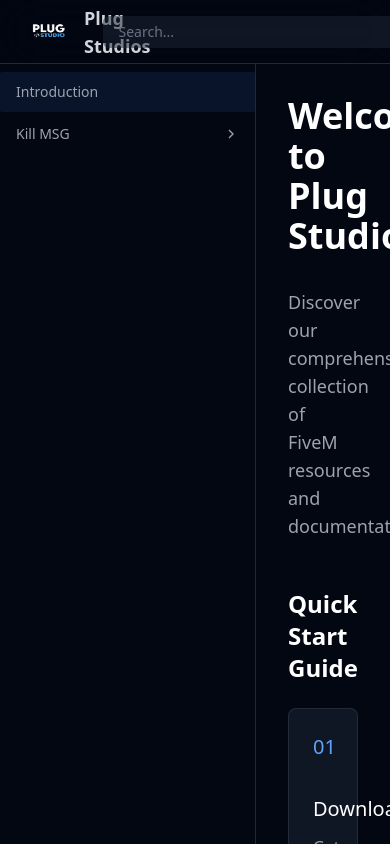
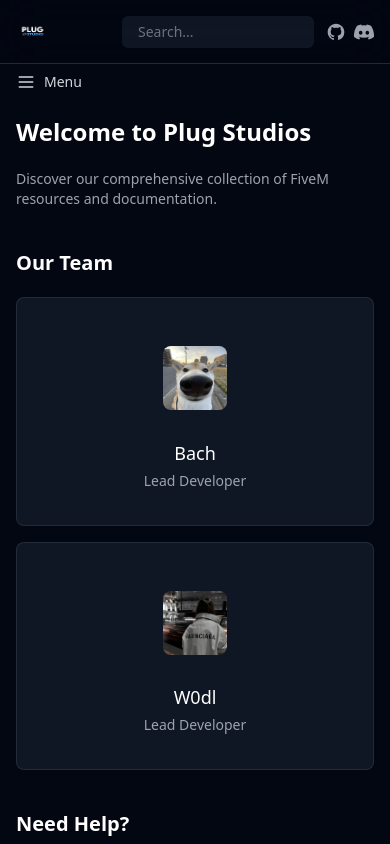
Before and after one commit to BachPB/plug-studios, a SvelteKit app: page / in a window 390 px wide. Built offline with nearby package versions, Linux system fonts and the light colour scheme.

Commit message:
Add files via upload

```diff
--- a/src/lib/index.ts
+++ b/src/lib/index.ts
@@ -1,4 +1,6 @@
 import { writable } from "svelte/store";
+
+export const sidebarOpen = writable(false);
 
 export const Devs = writable([
   {
--- /dev/null
+++ b/src/lib/stores.ts
@@ -0,0 +1,3 @@
+import { writable } from "svelte/store";
+
+export const sidebarOpen = writable(false);
--- a/src/routes/+layout.svelte
+++ b/src/routes/+layout.svelte
@@ -7,18 +7,24 @@
 <div class="h-screen w-screen bg-gray-950 overflow-hidden">
   <TopBar />
   <SideBar />
-  <main class="ml-64 p-8 overflow-y-auto max-h-[calc(100vh-4rem)]">
+  <main
+    class="lg:ml-64 p-4 sm:p-6 lg:p-8 overflow-y-auto max-h-[calc(100vh-4rem)]
+    w-full"
+  >
     <div
       class="max-w-none prose prose-invert
           prose-pre:bg-gray-900/50 prose-pre:border prose-pre:border-gray-800
           prose-code:text-white
-          prose-h1:text-white
-          prose-h2:text-white
-          prose-h3:text-white
+          prose-h1:text-white prose-h1:text-2xl sm:prose-h1:text-3xl lg:prose-h1:text-4xl
+          prose-h2:text-white prose-h2:text-xl sm:prose-h2:text-2xl lg:prose-h2:text-3xl
+          prose-h3:text-white prose-h3:text-lg sm:prose-h3:text-xl lg:prose-h3:text-2xl
           prose-strong:text-white
           prose-a:text-blue-400
-          prose-p:text-gray-400
-          prose-li:text-gray-400"
+          prose-p:text-gray-400 prose-p:text-sm sm:prose-p:text-base
+          prose-li:text-gray-400 prose-li:text-sm sm:prose-li:text-base
+          prose-pre:text-sm sm:prose-pre:text-base
+          prose-pre:p-3 sm:prose-pre:p-4
+          prose-img:rounded-lg"
     >
       <slot />
     </div>
--- a/src/routes/+page.svelte
+++ b/src/routes/+page.svelte
@@ -2,49 +2,28 @@
   import { Devs } from "../lib/index";
 </script>
 
-<div class="space-y-12">
-  <section class="space-y-4">
-    <h1 class="text-4xl font-bold text-white">Welcome to Plug Studios</h1>
-    <p class="text-gray-400 text-lg">
+<div class="space-y-8 sm:space-y-12">
+  <section class="space-y-3 sm:space-y-4">
+    <h1 class="text-2xl sm:text-3xl lg:text-4xl font-bold text-white">
+      Welcome to Plug Studios
+    </h1>
+    <p class="text-gray-400 text-base sm:text-lg">
       Discover our comprehensive collection of FiveM resources and
       documentation.
     </p>
   </section>
 
-  <section class="space-y-6">
-    <h2 class="text-2xl font-semibold text-white">Quick Start Guide</h2>
-    <div class="grid grid-cols-1 md:grid-cols-3 gap-4">
-      <div class="bg-gray-800/50 p-6 rounded-lg border border-gray-700/50">
-        <div class="text-blue-400 text-xl mb-2">01</div>
-        <h3 class="font-medium text-white mb-2">Download</h3>
-        <p class="text-gray-400">
-          Get our resources from your purchase platform
-        </p>
-      </div>
-      <div class="bg-gray-800/50 p-6 rounded-lg border border-gray-700/50">
-        <div class="text-blue-400 text-xl mb-2">02</div>
-        <h3 class="font-medium text-white mb-2">Install</h3>
-        <p class="text-gray-400">Extract files to your resources folder</p>
-      </div>
-      <div class="bg-gray-800/50 p-6 rounded-lg border border-gray-700/50">
-        <div class="text-blue-400 text-xl mb-2">03</div>
-        <h3 class="font-medium text-white mb-2">Configure</h3>
-        <p class="text-gray-400">Customize settings to your needs</p>
-      </div>
-    </div>
-  </section>
-
-  <section class="space-y-6">
-    <h2 class="text-2xl font-semibold text-white">Our Team</h2>
-    <div class="grid grid-cols-1 md:grid-cols-2 gap-6">
+  <section class="space-y-4 sm:space-y-6">
+    <h2 class="text-xl sm:text-2xl font-semibold text-white">Our Team</h2>
+    <div class="grid grid-cols-1 sm:grid-cols-2 gap-4 sm:gap-6">
       {#each $Devs as member}
         <div
-          class="bg-gray-800/50 rounded-lg p-6 text-center border border-gray-700/50"
+          class="bg-gray-800/50 rounded-lg p-4 sm:p-6 text-center border border-gray-700/50"
         >
           <img
             src={member.avatarUrl || "/default-avatar.png"}
             alt={member.name}
-            class="w-20 h-20 rounded-full mx-auto mb-4"
+            class="w-16 h-16 sm:w-20 sm:h-20 rounded-full mx-auto mb-3 sm:mb-4"
           />
           <h3 class="font-medium text-white mb-1">{member.name}</h3>
           <p class="text-sm text-gray-400">{member.role}</p>
@@ -53,24 +32,26 @@
     </div>
   </section>
 
-  <section class="space-y-6">
-    <h2 class="text-2xl font-semibold text-white">Need Help?</h2>
-    <div class="grid grid-cols-1 md:grid-cols-2 gap-6">
+  <section class="space-y-4 sm:space-y-6">
+    <h2 class="text-xl sm:text-2xl font-semibold text-white">Need Help?</h2>
+    <div class="grid grid-cols-1 sm:grid-cols-2 gap-4 sm:gap-6">
       <a
         href="https://discord.gg/SPqwJCzhuA"
-        class="bg-gray-800/50 p-6 rounded-lg border border-gray-700/50 hover:bg-gray-700/50 transition-colors"
+        class="bg-gray-800/50 p-4 sm:p-6 rounded-lg border border-gray-700/50 hover:bg-gray-700/50 transition-colors"
       >
-        <h3 class="text-lg font-medium text-white mb-2">Join our Discord</h3>
-        <p class="text-gray-400">
+        <h3 class="text-base sm:text-lg font-medium text-white mb-2">
+          Join our Discord
+        </h3>
+        <p class="text-sm sm:text-base text-gray-400">
           Get help from our community and team members
         </p>
       </a>
       <a
         href="https://github.com/Plug-Studios"
-        class="bg-gray-800/50 p-6 rounded-lg border border-gray-700/50 hover:bg-gray-700/50 transition-colors"
+        class="bg-gray-800/50 p-4 sm:p-6 rounded-lg border border-gray-700/50 hover:bg-gray-700/50 transition-colors"
       >
-        <h3 class="text-lg font-medium text-white mb-2">GitHub</h3>
-        <p class="text-gray-400">
+        <h3 class="text-base sm:text-lg font-medium text-white mb-2">GitHub</h3>
+        <p class="text-sm sm:text-base text-gray-400">
           Report issues and contribute to our projects
         </p>
       </a>
--- a/src/routes/Items/SideBar.svelte
+++ b/src/routes/Items/SideBar.svelte
@@ -1,9 +1,9 @@
 <script lang="ts">
-  import { navItems } from "$lib/index";
+  import { navItems } from "../../lib/index";
   import { page } from "$app/stores";
-  import { slide } from "svelte/transition";
+  import { slide, fade } from "svelte/transition";
+  import { sidebarOpen } from "../../lib/stores";
 
-  // Function to check if a path is active (including parent paths)
   function isActive(href: string) {
     return (
       $page.url.pathname === href || $page.url.pathname.startsWith(href + "/")
@@ -20,18 +20,132 @@
   }
 </script>
 
+<div class="lg:hidden relative">
+  <button
+    on:click={() => ($sidebarOpen = !$sidebarOpen)}
+    class="flex items-center gap-2 px-4 py-2 text-gray-300 hover:text-white transition-colors rounded-md
+    hover:bg-gray-800/50 focus:outline-none"
+  >
+    <svg class="w-5 h-5" fill="none" stroke="currentColor" viewBox="0 0 24 24">
+      {#if $sidebarOpen}
+        <path
+          stroke-linecap="round"
+          stroke-linejoin="round"
+          stroke-width="2"
+          d="M6 18L18 6M6 6l12 12"
+        />
+      {:else}
+        <path
+          stroke-linecap="round"
+          stroke-linejoin="round"
+          stroke-width="2"
+          d="M4 6h16M4 12h16M4 18h16"
+        />
+      {/if}
+    </svg>
+    <span class="text-sm font-medium">Menu</span>
+  </button>
+
+  {#if $sidebarOpen}
+    <div
+      class="absolute top-full left-0 right-0 mt-2 bg-gray-950 rounded-md shadow-lg border border-gray-800 z-50"
+      transition:fade={{ duration: 200 }}
+    >
+      <nav class="py-2">
+        {#each $navItems as item}
+          {#if item.children}
+            <div class="relative">
+              <button
+                on:click={() => toggleSection(item)}
+                class="flex items-center justify-between w-full px-4 py-2 text-gray-300 hover:text-white
+                hover:bg-gray-800/50 transition-colors"
+              >
+                <div class="flex items-center gap-2">
+                  {#if item.icon}
+                    <svelte:component
+                      this={item.icon}
+                      class="w-4 h-4 text-gray-500"
+                    />
+                  {/if}
+                  <span class="text-sm">{item.label}</span>
+                </div>
+                <svg
+                  class="w-4 h-4 transform transition-transform duration-200 {item.isOpen
+                    ? 'rotate-180'
+                    : ''}"
+                  viewBox="0 0 24 24"
+                  fill="none"
+                  stroke="currentColor"
+                  stroke-width="2"
+                >
+                  <path d="M19 9l-7 7-7-7" />
+                </svg>
+              </button>
+
+              {#if item.isOpen}
+                <div
+                  class="bg-gray-800/50"
+                  transition:slide={{ duration: 200 }}
+                >
+                  {#each item.children as child}
+                    <a
+                      href={child.href}
+                      on:click={() => ($sidebarOpen = false)}
+                      class="flex items-center px-6 py-2 text-sm text-gray-300 hover:text-white hover:bg-gray-800/50
+                      {isActive(child.href)
+                        ? 'bg-blue-500/10 text-blue-400'
+                        : ''}"
+                    >
+                      {#if child.icon}
+                        <svelte:component
+                          this={child.icon}
+                          class="w-4 h-4 mr-2 {isActive(child.href)
+                            ? 'text-blue-400'
+                            : 'text-gray-500'}"
+                        />
+                      {/if}
+                      {child.label}
+                    </a>
+                  {/each}
+                </div>
+              {/if}
+            </div>
+          {:else}
+            <a
+              href={item.href}
+              on:click={() => ($sidebarOpen = false)}
+              class="flex items-center px-4 py-2 text-sm text-gray-300 hover:text-white hover:bg-gray-800/50
+              {isActive(item.href) ? 'bg-blue-500/10 text-blue-400' : ''}"
+            >
+              {#if item.icon}
+                <svelte:component
+                  this={item.icon}
+                  class="w-4 h-4 mr-2 {isActive(item.href)
+                    ? 'text-blue-400'
+                    : 'text-gray-500'}"
+                />
+              {/if}
+              {item.label}
+            </a>
+          {/if}
+        {/each}
+      </nav>
+    </div>
+  {/if}
+</div>
+
 <div
-  class="h-screen w-64 bg-gray-950 fixed left-0 top-16 border-r border-r-gray-800"
+  class="hidden lg:block h-screen w-64 bg-gray-950 fixed left-0 top-16 border-r border-r-gray-800"
 >
   <div class="py-2">
     <nav class="space-y-0.5">
       {#each $navItems as item}
         {#if item.children}
-          <!-- Section with children -->
           <div class="mb-1">
             <button
               on:click={() => toggleSection(item)}
-              class="flex items-center justify-between px-4 py-2.5 w-full text-gray-400 hover:text-white transition-all duration-200 hover:bg-gray-900/50 group"
+              class="flex items-center justify-between px-4 py-2.5 w-full text-gray-400 hover:text-white
+              transition-all duration-200 hover:bg-gray-900/50 group"
             >
               <div class="flex items-center gap-2">
                 {#if item.icon}
@@ -85,7 +199,6 @@
             {/if}
           </div>
         {:else}
-          <!-- Single item -->
           <a
             href={item.href}
             class="flex items-center px-4 py-2.5 text-gray-400 hover:text-white transition-all duration-200 w-full rounded-sm group
--- a/src/routes/Items/TopBar.svelte
+++ b/src/routes/Items/TopBar.svelte
@@ -2,9 +2,9 @@
   import { onMount } from "svelte";
   import { searchQuery, searchResults, performSearch } from "../../lib/search";
   import { browser } from "$app/environment";
-  // @ts-ignore
   import { goto } from "$app/navigation";
   import { fade } from "svelte/transition";
+  import { sidebarOpen } from "../../lib/stores";
 
   let searchInput: HTMLInputElement | null = null;
   let isSearchFocused = false;
@@ -52,16 +52,18 @@
 <div
   class="sticky top-0 h-16 w-full bg-gray-950/20 backdrop-blur-xl border-b border-b-gray-800 z-50"
 >
-  <div class="flex items-center justify-between h-full px-6">
-    <a
-      href="/"
-      class="flex items-center gap-3 hover:text-gray-400 text-gray-300 transition-colors duration-300"
-    >
-      <img src="/favicon.png" alt="Logo" class="h-12 w-12" />
-      <span class="font-semibold text-lg">Plug Studios</span>
-    </a>
+  <div class="flex items-center justify-between h-full px-4 sm:px-6">
+    <div class="flex items-center gap-3">
+      <a
+        href="/"
+        class="flex items-center gap-2 sm:gap-3 hover:text-gray-400 text-gray-300 transition-colors duration-300"
+      >
+        <img src="/favicon.png" alt="Logo" class="h-8 w-8 sm:h-12 sm:w-12" />
+        <span class="font-semibold text-base sm:text-lg hidden xs:block">Plug Studios</span>
+      </a>
+    </div>
 
-    <div class="flex items-center gap-6">
+    <div class="flex items-center gap-3 sm:gap-6">
       <div class="relative">
         <div class="relative">
           <input
@@ -69,14 +71,14 @@
             type="search"
             placeholder="Search..."
             class="bg-gray-800/50 text-sm text-gray-300 rounded-md
-            px-4 py-1.5 w-80 outline-none focus:ring-1 focus:ring-gray-700
+            px-4 py-1.5 w-48 sm:w-64 md:w-80 outline-none focus:ring-1 focus:ring-gray-700
             placeholder-gray-500 transition-all duration-300"
             bind:value={currentSearch}
             on:focus={() => (isSearchFocused = true)}
             on:blur={() => setTimeout(() => (isSearchFocused = false), 200)}
           />
           <kbd
-            class="absolute right-2 top-1/2 -translate-y-1/2 hidden sm:inline-flex
+            class="absolute right-2 top-1/2 -translate-y-1/2 hidden md:inline-flex
             items-center gap-1 rounded border bg-gray-900 px-1.5 font-mono text-xs text-gray-400
             border-gray-700"
           >
@@ -109,12 +111,12 @@
         {/if}
       </div>
 
-      <div class="flex items-center gap-3">
+      <div class="flex items-center gap-2 sm:gap-3">
         <a
           href="https://github.com/Plug-Studios"
           class="text-gray-400 hover:text-white"
         >
-          <svg class="w-6 h-6" fill="currentColor" viewBox="0 0 24 24">
+          <svg class="w-5 h-5 sm:w-6 sm:h-6" fill="currentColor" viewBox="0 0 24 24">
             <path
               fill-rule="evenodd"
               d="M12 2C6.477 2 2 6.484 2 12.017c0 4.425 2.865 8.18 6.839 9.504.5.092.682-.217.682-.483 0-.237-.008-.868-.013-1.703-2.782.605-3.369-1.343-3.369-1.343-.454-1.158-1.11-1.466-1.11-1.466-.908-.62.069-.608.069-.608 1.003.07 1.531 1.032 1.531 1.032.892 1.53 2.341 1.088 2.91.832.092-.647.35-1.088.636-1.338-2.22-.253-4.555-1.113-4.555-4.951 0-1.093.39-1.988 1.029-2.688-.103-.253-.446-1.272.098-2.65 0 0 .84-.27 2.75 1.026A9.564 9.564 0 0112 6.844c.85.004 1.705.115 2.504.337 1.909-1.296 2.747-1.027 2.747-1.027.546 1.379.202 2.398.1 2.651.64.7 1.028 1.595 1.028 2.688 0 3.848-2.339 4.695-4.566 4.943.359.309.678.92.678 1.855 0 1.338-.012 2.419-.012 2.747 0 .268.18.58.688.482A10.019 10.019 0 0022 12.017C22 6.484 17.522 2 12 2z"
@@ -126,7 +128,7 @@
           href="https://discord.gg/SPqwJCzhuA"
           class="text-gray-400 hover:text-white"
         >
-          <svg class="w-6 h-6" fill="currentColor" viewBox="0 0 24 24">
+          <svg class="w-5 h-5 sm:w-6 sm:h-6" fill="currentColor" viewBox="0 0 24 24">
             <path
               d="M20.317 4.37a19.791 19.791 0 0 0-4.885-1.515a.074.074 0 0 0-.079.037c-.21.375-.444.864-.608 1.25a18.27 18.27 0 0 0-5.487 0a12.64 12.64 0 0 0-.617-1.25a.077.077 0 0 0-.079-.037A19.736 19.736 0 0 0 3.677 4.37a.07.07 0 0 0-.032.027C.533 9.046-.32 13.58.099 18.057a.082.082 0 0 0 .031.057a19.9 19.9 0 0 0 5.993 3.03a.078.078 0 0 0 .084-.028a14.09 14.09 0 0 0 1.226-1.994a.076.076 0 0 0-.041-.106a13.107 13.107 0 0 1-1.872-.892a.077.077 0 0 1-.008-.128a10.2 10.2 0 0 0 .372-.292a.074.074 0 0 1 .077-.01c3.928 1.793 8.18 1.793 12.062 0a.074.074 0 0 1 .078.01c.12.098.246.198.373.292a.077.077 0 0 1-.006.127a12.299 12.299 0 0 1-1.873.892a.077.077 0 0 0-.041.107c.36.698.772 1.362 1.225 1.993a.076.076 0 0 0 .084.028a19.839 19.839 0 0 0 6.002-3.03a.077.077 0 0 0 .032-.054c.5-5.177-.838-9.674-3.549-13.66a.061.061 0 0 0-.031-.03zM8.02 15.33c-1.183 0-2.157-1.085-2.157-2.419c0-1.333.956-2.419 2.157-2.419c1.21 0 2.176 1.096 2.157 2.42c0 1.333-.956 2.418-2.157 2.418zm7.975 0c-1.183 0-2.157-1.085-2.157-2.419c0-1.333.955-2.419 2.157-2.419c1.21 0 2.176 1.096 2.157 2.42c0 1.333-.946 2.418-2.157 2.418z"
             />
--- a/tailwind.config.ts
+++ b/tailwind.config.ts
@@ -3,6 +3,9 @@
   content: ["./src/**/*.{html,js,svelte,ts,md}"],
   theme: {
     extend: {
+      screens: {
+        xs: "475px",
+      },
       typography: {
         DEFAULT: {
           css: {
```
Also changed, not shown: 1 other file (tests, documents, lock files or other folders).
